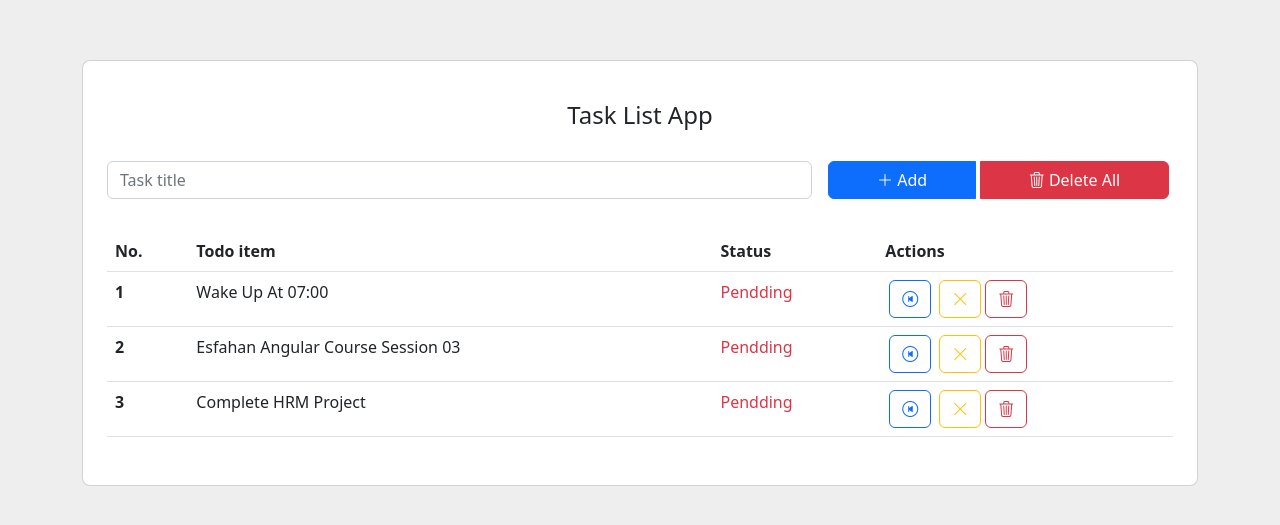
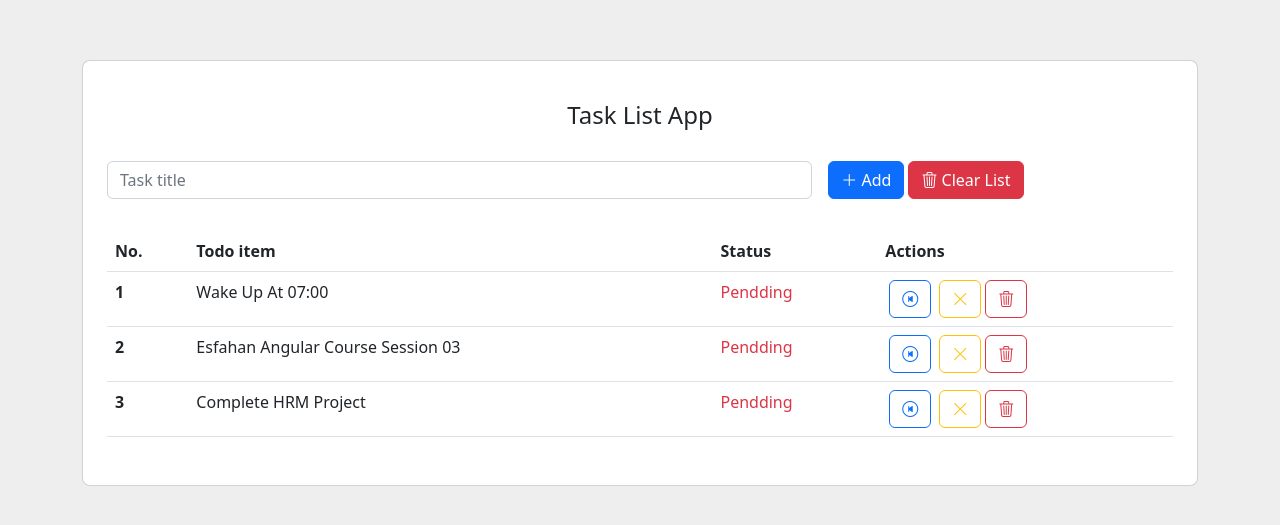
Before and after one commit to HosseinAbbasabadi/Esfahan_Angular_Session02, an Angular app: page / in a window 1280 px wide. Shown: the part 127-652 px from the top of the page. Built offline with nearby package versions, Linux system fonts and the light colour scheme.

Commit message:
button component created

```diff
--- a/src/app/app.component.html
+++ b/src/app/app.component.html
@@ -16,12 +16,17 @@
                             </div>
 
                             <div class="col-4 btn-group">
-                                <button type="submit" class="btn btn-primary" (click)="addTask()">
+
+                                <app-icon-button label="Add" icon="plus-lg"></app-icon-button>
+                                <app-icon-button label="Clear List" color="danger" icon="trash3"
+                                    customClass=" mx-1"></app-icon-button>
+
+                                <!-- <button type="submit" class="btn btn-primary" (click)="addTask()">
                                     <i class="bi bi-plus-lg"></i>
                                     Add</button>
                                 <button type="submit" class="btn btn-danger mx-1" (click)="deleteAll()">
                                     <i class="bi bi-trash3"></i>
-                                    Delete All</button>
+                                    Delete All</button> -->
                             </div>
                         </div>
 
--- a/src/app/app.component.ts
+++ b/src/app/app.component.ts
@@ -2,6 +2,7 @@ import { Component } from '@angular/core';
 import { Task } from './Task';
 import { NgClass, NgFor, NgIf, NgSwitch, NgSwitchCase, NgSwitchDefault } from '@angular/common';
 import { FormsModule } from '@angular/forms';
+import { IconButtonComponent } from './icon-button/icon-button.component';
 
 @Component({
   selector: 'app-root',
@@ -13,7 +14,9 @@ import { FormsModule } from '@angular/forms';
     NgSwitchCase,
     NgSwitchDefault,
     NgClass,
-    FormsModule],
+    FormsModule,
+    IconButtonComponent
+  ],
   templateUrl: './app.component.html'
 })
 export class AppComponent {
--- /dev/null
+++ b/src/app/icon-button/icon-button.component.ts
@@ -0,0 +1,19 @@
+import { Component, Input } from '@angular/core';
+import { CommonModule } from '@angular/common';
+
+@Component({
+  selector: 'app-icon-button',
+  standalone: true,
+  imports: [CommonModule],
+  template: `
+  <button [type]="type" class="btn btn-{{color}} {{customClass}}">
+    <i class="bi bi-{{icon}}"></i> {{caption}}
+  </button>`
+})
+export class IconButtonComponent {
+  @Input() customClass: string = ''
+  @Input({ required: true }) icon: string = ''
+  @Input() type: 'button' | 'menu' | 'reset' | 'submit' = 'button'
+  @Input({ required: true, alias: 'label' }) caption: string = 'Button'
+  @Input() color: 'primary' | 'danger' | 'warning' | 'info' | 'secondary' = 'primary'
+}
```
